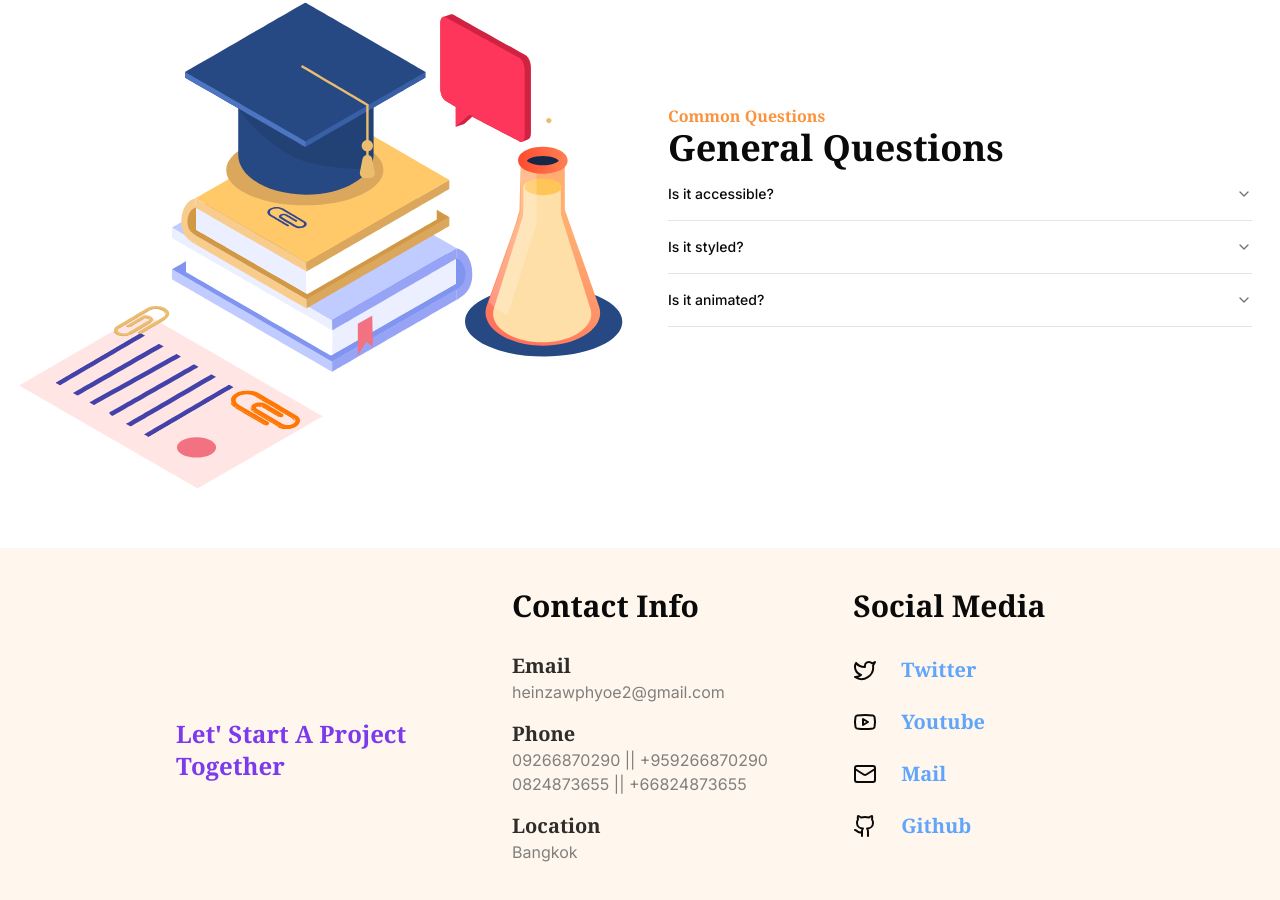
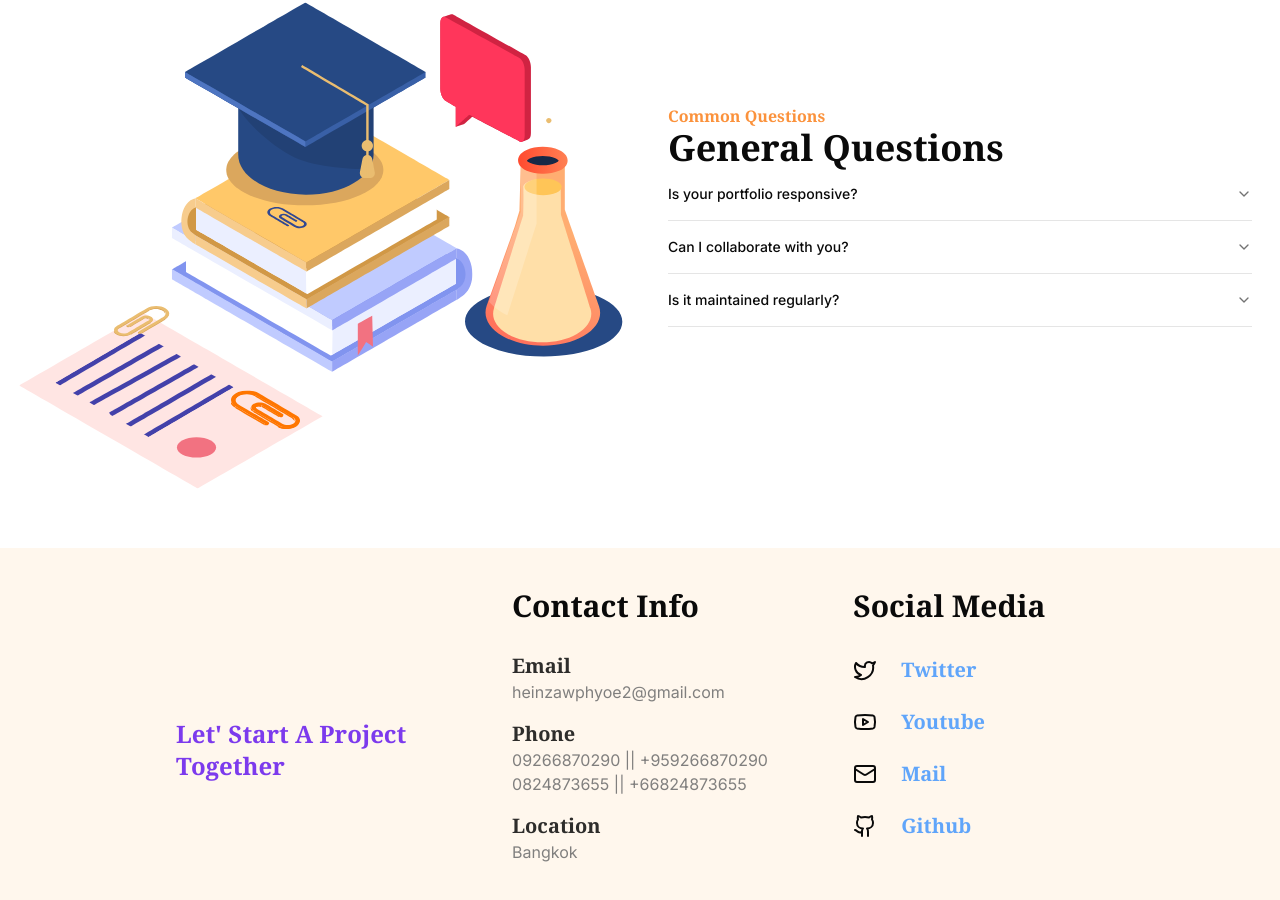
Before and after one commit to HeinZawPhyoe7/Phyoe-Portfolio, a Next.js app: page / in a window 1280 px wide. Shown: the part 4446-5346 px from the top of the page. Built offline with nearby package versions, Linux system fonts and the light colour scheme.

Commit message:
fix: Question and project link

```diff
--- a/components/elements/MyProjects.tsx
+++ b/components/elements/MyProjects.tsx
@@ -22,7 +22,7 @@ const MyProjects = () => {
         "Online bus booking system with real-time seat selection, dynamic availability, and secure fullstack management for users and admins.",
       id: 2,
       img: FirstImage,
-      href: "https://twitter.com/mannupaaji",
+      href: "https://bus-ticket-app-axwj.vercel.app",
       isLike: false,
       totalLikes: 72,
     },
@@ -42,7 +42,7 @@ const MyProjects = () => {
         "A simple and efficient To-Do List application designed to help users manage daily tasks with ease.",
       id: 4,
       img: FirstImage,
-      href: "https://twitter.com/mannupaaji",
+      href: "https://todolist-gamma-taupe.vercel.app",
       isLike: false,
       totalLikes: 12,
     },
--- a/components/elements/Questions.tsx
+++ b/components/elements/Questions.tsx
@@ -46,23 +46,31 @@ const Questions = () => {
             <div>
               <Accordion type="single" collapsible className="w-full">
                 <AccordionItem value="item-1">
-                  <AccordionTrigger>Is it accessible?</AccordionTrigger>
+                  <AccordionTrigger>
+                    Is your portfolio responsive?
+                  </AccordionTrigger>
                   <AccordionContent>
-                    Yes. It adheres to the WAI-ARIA design pattern.
+                    Absolutely. It&apos;s fully responsive and optimized for all
+                    screen sizes—from desktops to tablets and mobile phones.
                   </AccordionContent>
                 </AccordionItem>
                 <AccordionItem value="item-2">
-                  <AccordionTrigger>Is it styled?</AccordionTrigger>
+                  <AccordionTrigger>
+                    Can I collaborate with you?
+                  </AccordionTrigger>
                   <AccordionContent>
-                    Yes. It comes with default styles that matches the other
-                    components&apos; aesthetic.
+                    Absolutely! I&apos;m open to freelance, part-time, or
+                    collaborative projects. Just reach out via the contact
+                    section.
                   </AccordionContent>
                 </AccordionItem>
                 <AccordionItem value="item-3">
-                  <AccordionTrigger>Is it animated?</AccordionTrigger>
+                  <AccordionTrigger>
+                    Is it maintained regularly?
+                  </AccordionTrigger>
                   <AccordionContent>
-                    Yes. It&apos;s animated by default, but you can disable it
-                    if you prefer.
+                    Yes. I keep the content, projects, and dependencies up to
+                    date as I grow and learn new technologies.
                   </AccordionContent>
                 </AccordionItem>
               </Accordion>
```
